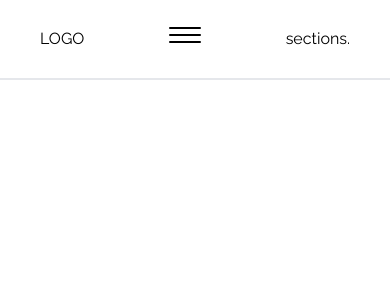
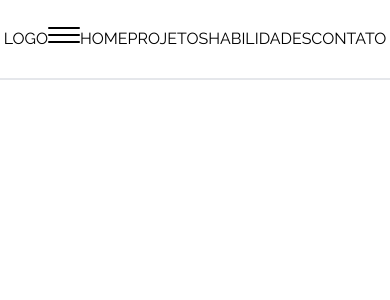
Before and after one commit to fabiolima-dev/fabiolima.dev, a Next.js app: page / in a window 390 px wide. Both pictures are taken after a click on the element 334 px from the left and 39 px from the top of the page. Shown: the top 300 px of the page. Built offline with nearby package versions, Linux system fonts and the light colour scheme.

Commit message:
working on header an dropdown menu

```diff
--- a/components/CommandLine.js
+++ b/components/CommandLine.js
@@ -1,4 +1,4 @@
-import { useState, useEffect } from 'react';
+import { useState, useEffect } from "react";
 
 export default function CommandLine() {
   const [showCommandLine, setShowCommandLine] = useState();
@@ -8,12 +8,12 @@ export default function CommandLine() {
       showCommandLine ? setShowCommandLine(false) : setShowCommandLine(true);
     };
 
-    window.addEventListener('keydown', handleUserKeyPress);
+    window.addEventListener("keydown", handleUserKeyPress);
 
     return () => {
-      window.removeEventListener('keydown', handleUserKeyPress);
+      window.removeEventListener("keydown", handleUserKeyPress);
     };
   }, [showCommandLine]);
 
-  return <>{showCommandLine ? <h1>showando</h1> : <></>}</>;
+  return <>{showCommandLine ? <h1></h1> : <></>}</>;
 }
--- /dev/null
+++ b/components/DropDownMenu.js
@@ -0,0 +1,9 @@
+export default function DropDownMenu({ sections }) {
+  return (
+    <>
+      {sections.map((section) => {
+        return <h1>{section}</h1>;
+      })}
+    </>
+  );
+}
--- a/components/DropDownNav.js
+++ b/components/HamburgerIcon.js
@@ -1,6 +1,7 @@
 import { useState } from "react";
+import DropDownMenu from "./DropDownMenu";
 
-export default function DropDownNav({ sections }) {
+export default function HamburgerIcon({ sections }) {
   const [open, setOpen] = useState(false);
 
   function handleClick() {
@@ -15,11 +16,7 @@ export default function DropDownNav({ sections }) {
         <div className="bg-black w-8 h-[2px] rounded mb-[5px]"></div>
         <div className="bg-black w-8 h-[2px] rounded mb-[5px]"></div>
       </div>
-      {open ? <Nav /> : <></>}
+      {open ? <DropDownMenu sections={sections} /> : <></>}
     </>
   );
 }
-
-function Nav() {
-  return <div>sections.</div>;
-}
--- a/components/Header.js
+++ b/components/Header.js
@@ -1,4 +1,4 @@
-import DropDownNav from "./DropDownNav";
+import HamburgerIcon from "./HamburgerIcon";
 
 export default function Header() {
   const sections = ["HOME", "PROJETOS", "HABILIDADES", "CONTATO"];
@@ -18,7 +18,7 @@ export default function Header() {
           })}
         </nav>
         {/* Mobile Hamburger navbar */}
-        <DropDownNav sections={sections} />
+        <HamburgerIcon sections={sections} />
       </div>
     </header>
   );
```
